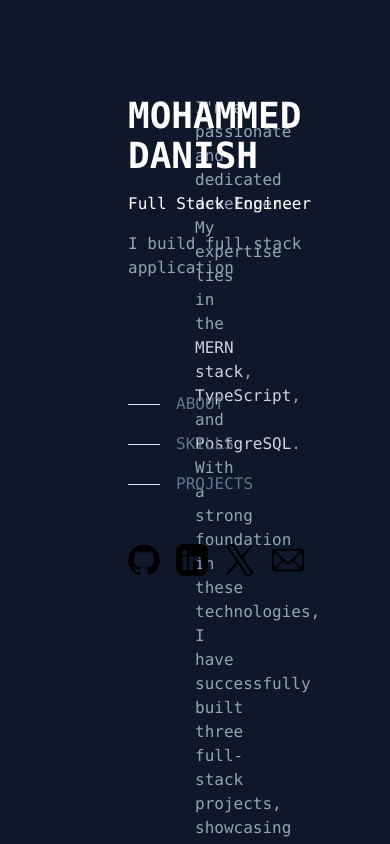
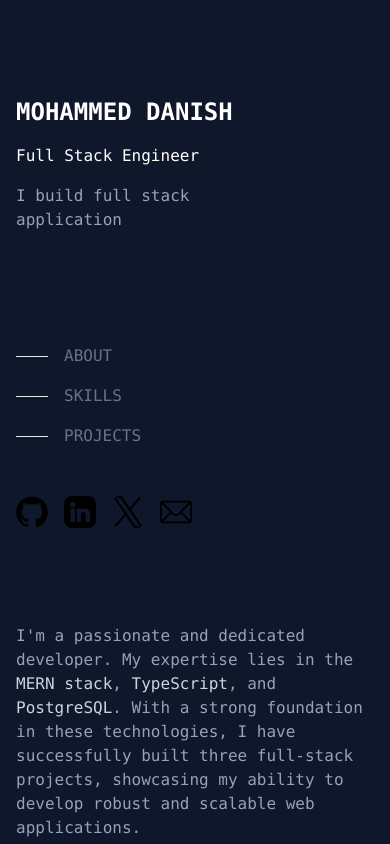
Before and after one commit to itzdanishsalmani/my-portfolio, a Next.js app: page / in a window 390 px wide. Shown: the top 844 px of the page. Built offline with nearby package versions, Linux system fonts and the light colour scheme.

Commit message:
intial phone view

```diff
--- a/app/components/col1.tsx
+++ b/app/components/col1.tsx
@@ -3,15 +3,15 @@ import { Transition } from "./ProjectCard"
 export const Col1 = () =>{
     return (
         <div>
-        <div className="ml-32 mt-24 font-mono fixed text-white">
-        <div className="text-4xl font-bold">
+        <div className="md:ml-32 md:fixed ml-4 mt-24 font-mono text-white">
+        <div className="md:text-4xl text-2xl font-bold">
         MOHAMMED DANISH
     </div>
     <div className="mt-4 ">
         Full Stack Engineer
     </div>
 
-    <div className="mt-4 text-slate-400">
+    <div className="mt-4 text-slate-400 w-3/4">
         I build full stack application
     </div>
 
@@ -24,10 +24,11 @@ export const Col1 = () =>{
     </div>
 
         <div className="mt-12 flex space-x-4">
-            <img src="github.png" alt="" className="  w-8 rounded-full" />
-            <img src="linkedin.png" alt="" className=" w-8 rounded-lg" />
-            <img src="twitter.png" alt="" className="  w-8 rounded-lg" />
-            <img src="mail.png" alt="" className="  w-8 rounded-lg" />
+
+            <a href="https://github.com/itzdanishsalmani" target="_blank"> <img src="github.png" alt="" className="  w-8 rounded-full" /></a>
+            <a href="https://www.linkedin.com/in/mohammed-danish-salmani-ab2586258/" target="_blank"> <img src="linkedin.png" alt="" className=" w-8 rounded-lg" /></a>
+            <a href="https://x.com/itzzdanish" target="_blank"> <img src="twitter.png" alt="" className="  w-8 rounded-lg" /></a>
+            <a href="https://mailto:salmanidanish488@gmail.com" target="_blank"> <img src="mail.png" alt="" className="  w-8 rounded-lg" /></a>
         </div>
     </div>
     </div>
--- a/app/components/col2.tsx
+++ b/app/components/col2.tsx
@@ -29,7 +29,7 @@ export const Col2 = () => {
         { src: "aws.svg", alt: "AWS" },
     ];
     return (
-        <div className="mr-36">
+        <div className="mx-4 md:mr-36 ">
             <div id="about" className="mt-24 font-mono text-slate-400">
                 I'm a passionate and dedicated developer. My expertise lies in the <Span input="MERN stack"/>, <Span input=" TypeScript"/>, and <Span input="PostgreSQL" />. With a strong foundation in these technologies, I have successfully built three full-stack projects, showcasing my ability to develop robust and scalable web applications.
                 <br /><br />
--- a/app/page.tsx
+++ b/app/page.tsx
@@ -2,7 +2,7 @@ import { Col1 } from "./components/col1";
 import { Col2 } from "./components/col2"
 export default function Home() {
   return (
-    <div className="grid grid-cols-2">
+    <div className="grid md:grid-cols-2">
       <Col1 />
       <Col2 />
     </div>
```
